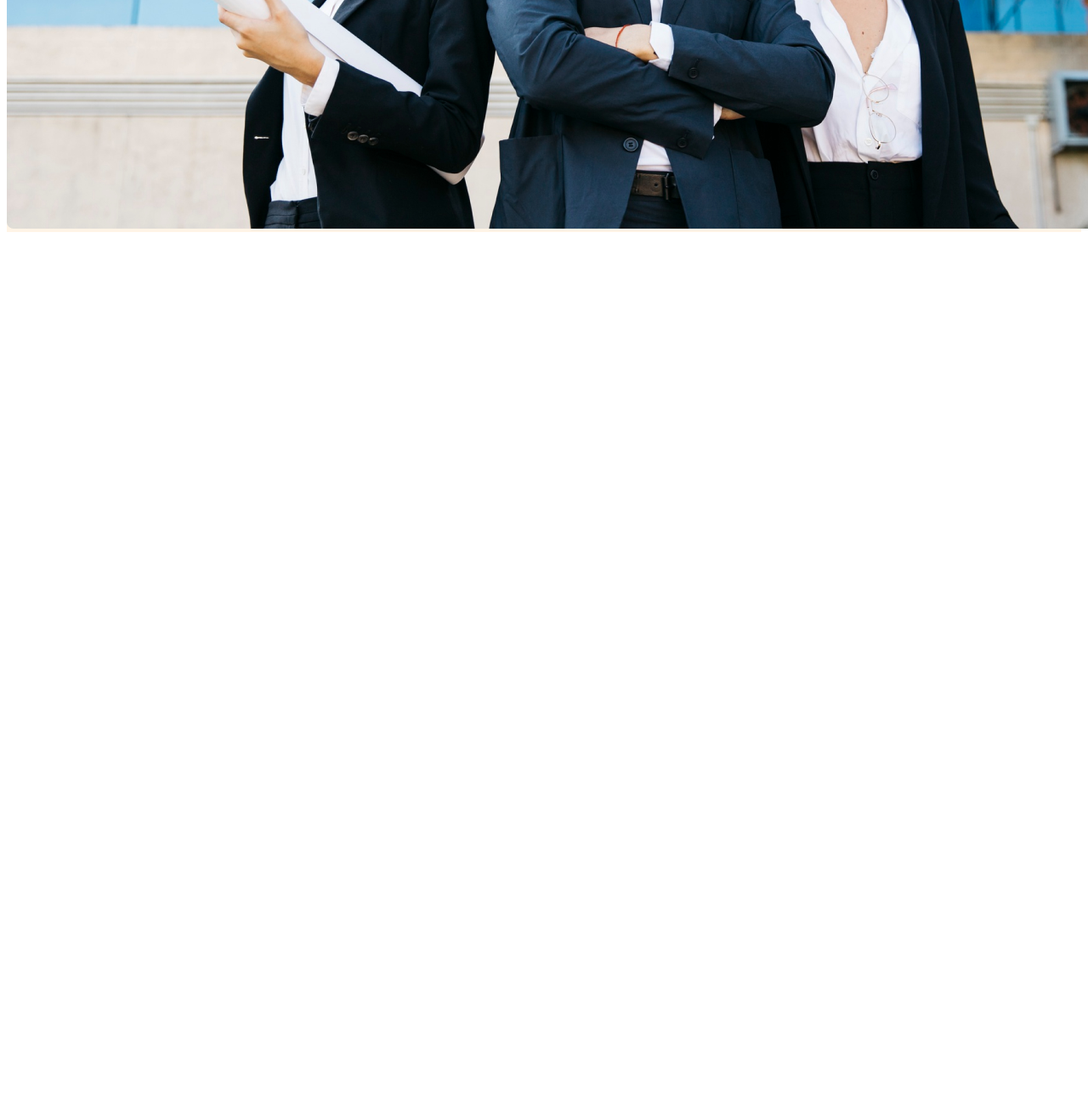
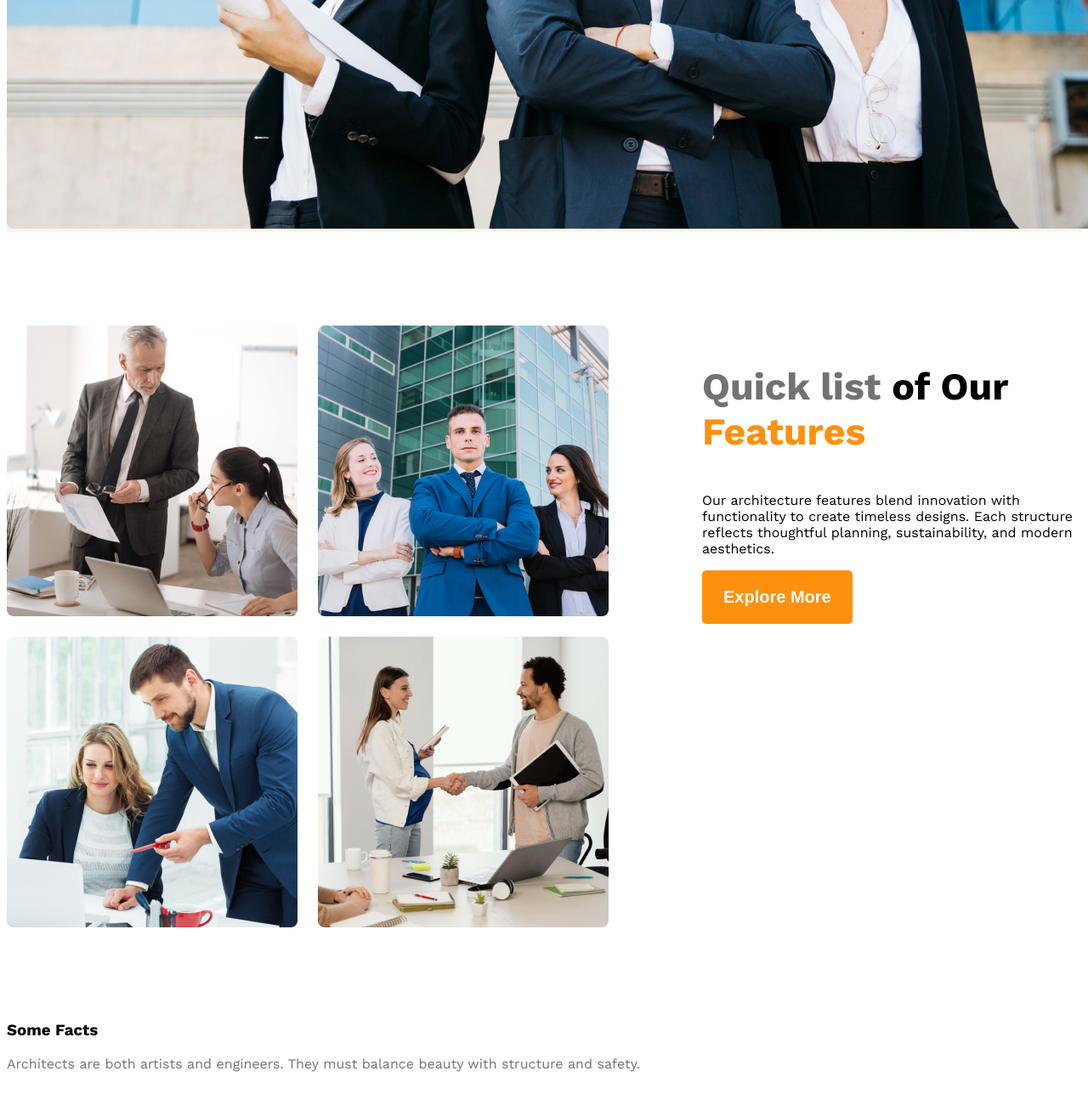
Before and after one commit to TusherRaj228/g3-artchitect-website, a plain HTML site: page index.html in a window 1280 px wide. Shown: the part 986-2286 px from the top of the page at 85% size. Before the commit the page ends 1267 px from the top, so only its background shows below. Drawn offline with nearby package versions, Linux system fonts and the light colour scheme.

Commit message:
teams section responsive

```diff
--- a/index.html
+++ b/index.html
@@ -30,6 +30,32 @@ Our goal is to shape modern environments that inspire and endure.</p>
 
     </header>
     <main>
+        <section class="teams display-flex">
+            <div class="team-img-container">
+                <img src="images/team1.png" alt="">
+                <img src="images/team2.png" alt="">
+                <img src="images/team3.png" alt="">
+                <img src="images/team4.png" alt="">
+
+            </div>
+            <div class="our-features">
+                <h3 class="section-title"><span id="Quick list" class="text-light-gray">Quick list</span> <span> of Our </span><span class="text-primary">Features</span></h3>
+                <p class="feature-description ">Our architecture features blend innovation with functionality to create timeless designs.
+                 Each structure reflects thoughtful planning, sustainability, and modern aesthetics.</p>
+                <button class="primary-button">Explore More</button>
+            </div>
+            <!-- features will enjoy -->
+
+        </section>
+        <section>
+           <h3 class="">Some Facts</h3>
+           <p class="text-light-gray">Architects are both artists and engineers.
+They must balance beauty with structure and safety.</p>
+        </section>
+         <!-- some facts -->
+        <section class="some-facts">
+
+        </section>
 
     </main>
     <footer>
--- a/styles/style.css
+++ b/styles/style.css
@@ -12,6 +12,9 @@
 .display-flex{
     display: flex;
 }
+.text-primary{
+    color: #FF900E;
+}
 /* dark 02 */
 .text-gray{
     color:#424242 ;
@@ -22,6 +25,7 @@
 }
 .bg-light{
     background-color: rgba(255, 144, 14, 0.1);
+    width: 100%;
 }
 .primary-button{
      background-color: #FF900E;
@@ -29,8 +33,19 @@
      padding: 20px 25px;
      font-size: 1.25rem;
      font-weight: 600;
-     border-radius: 8px;
+     border-radius: 5px;
      border: none;
+}
+main{
+    max-width: 1440px;
+    margin: 0 auto;
+}
+main > section{
+    margin-top: 110px;
+}
+.section-title{
+    font-size: 2.8rem;
+    font-weight: 700;
 }
 /* header styles */
 
@@ -69,9 +84,43 @@ font-weight: 500;
 .banner image{
     width: 100%;
 }
+/* team and features style */
+.team{
+    align-items: center;
+}
+.team-img-container{
+    display: grid;
+    grid-template-columns: repeat(2,1fr);
+    gap: 24px;
+}
+.our-features{
+    margin-left: 110px;
+    max-width: 530px;
+}
+
+#quick-list{
+    font-weight: 500;
+}
 /* responsive media query */
 @media screen and (max-width:576px) {
-    .navbar, .nav-link{
+    .navbar, .nav-link, .teams, {
         flex-direction: column;
     }
+    .team-img-container{
+        grid-template-columns:repeat(1,1fr) ;
+    }
+    .our-features{
+        margin-left: 20px;
+    }
 }
+/* medium size device */
+@media screen and (min-width:576) and
+(max-width:992px){
+    .teams{
+        flex-direction: column;
+    }
+    .our-features{
+        margin: 50px auto;
+    }
+
+}
```
